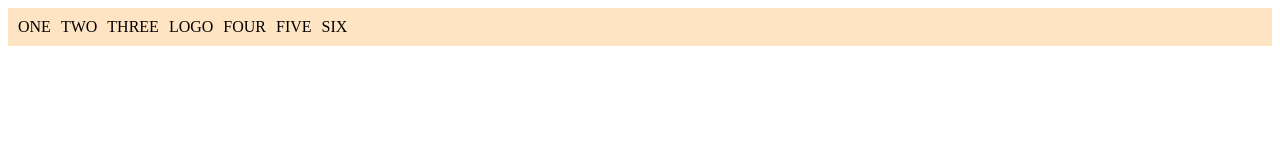
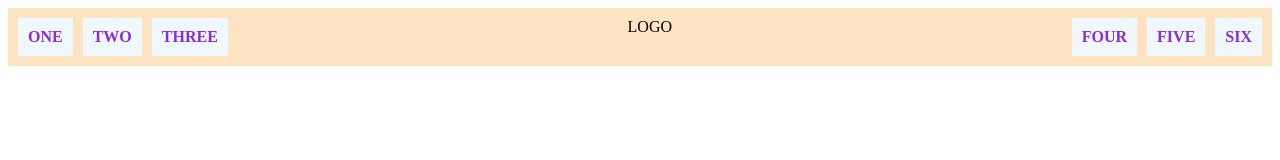
Before and after one commit to banch0u/basic-header, a plain HTML site: page index.html in a window 1280 px wide. Drawn offline with Linux system fonts and the light colour scheme.

Commit message:
finished side elements

```diff
--- a/index.html
+++ b/index.html
@@ -9,13 +9,19 @@
 </head>
 <body>
     <div class="headerContainer">
-        <div class="left">ONE</div>
-        <div class="left">TWO</div>
-        <div class="left">THREE</div>
+        <div class="elements">
+            <div>ONE</div>
+            <div>TWO</div>
+            <div>THREE</div>
+        </div>
+
         <div class="logo">LOGO</div>
-        <div class="right">FOUR</div>
-        <div class="right">FIVE</div>
-        <div class="right">SIX</div>
+
+        <div class="elements">
+            <div>FOUR</div>
+            <div>FIVE</div>
+            <div>SIX</div>
+        </div>
     </div>
 </body>
 </html>
--- a/style.css
+++ b/style.css
@@ -3,4 +3,15 @@
     display: flex;
     padding: 10px;
     gap: 10px;
+    justify-content: space-between;
 }
+.elements{
+    display: flex;
+    gap: 10px;
+}
+.elements div{
+    background-color: aliceblue;
+    color: blueviolet;
+    padding: 10px ;
+    font-weight: bold;
+}
```
